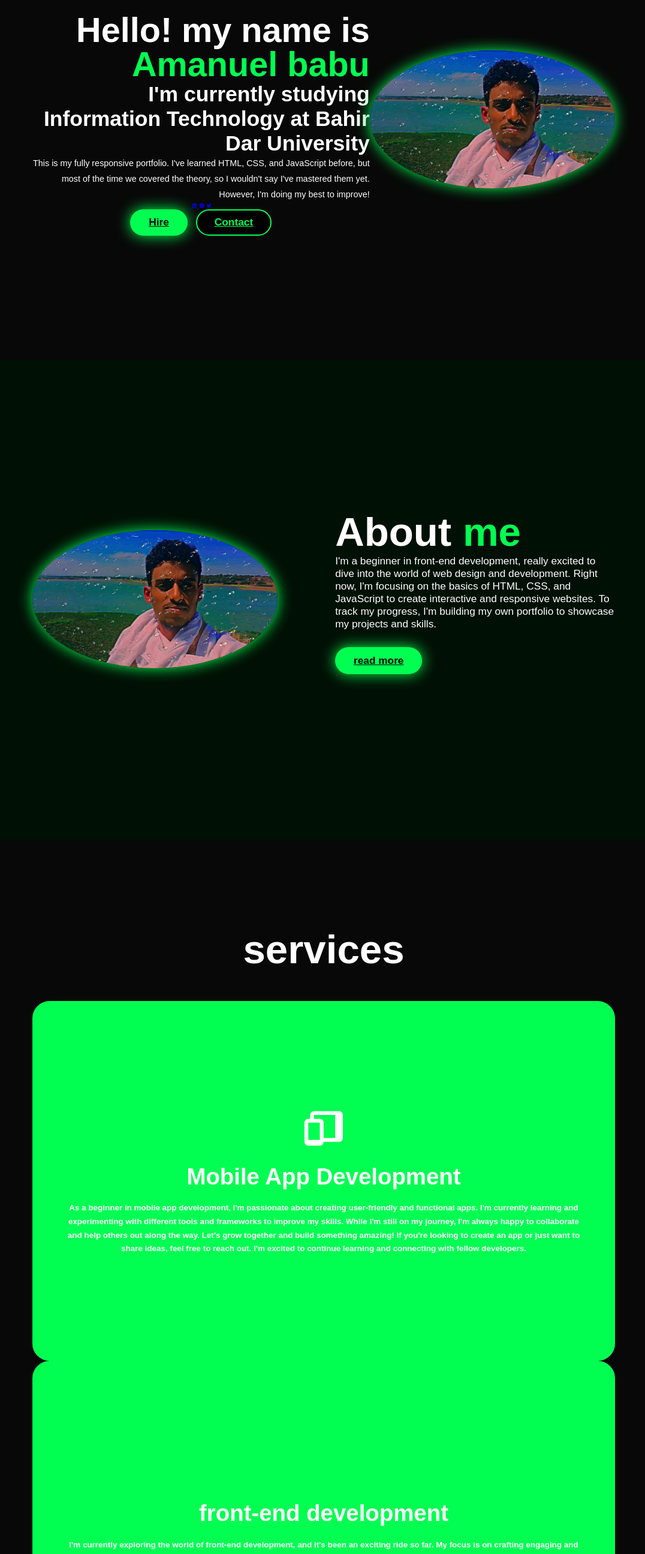
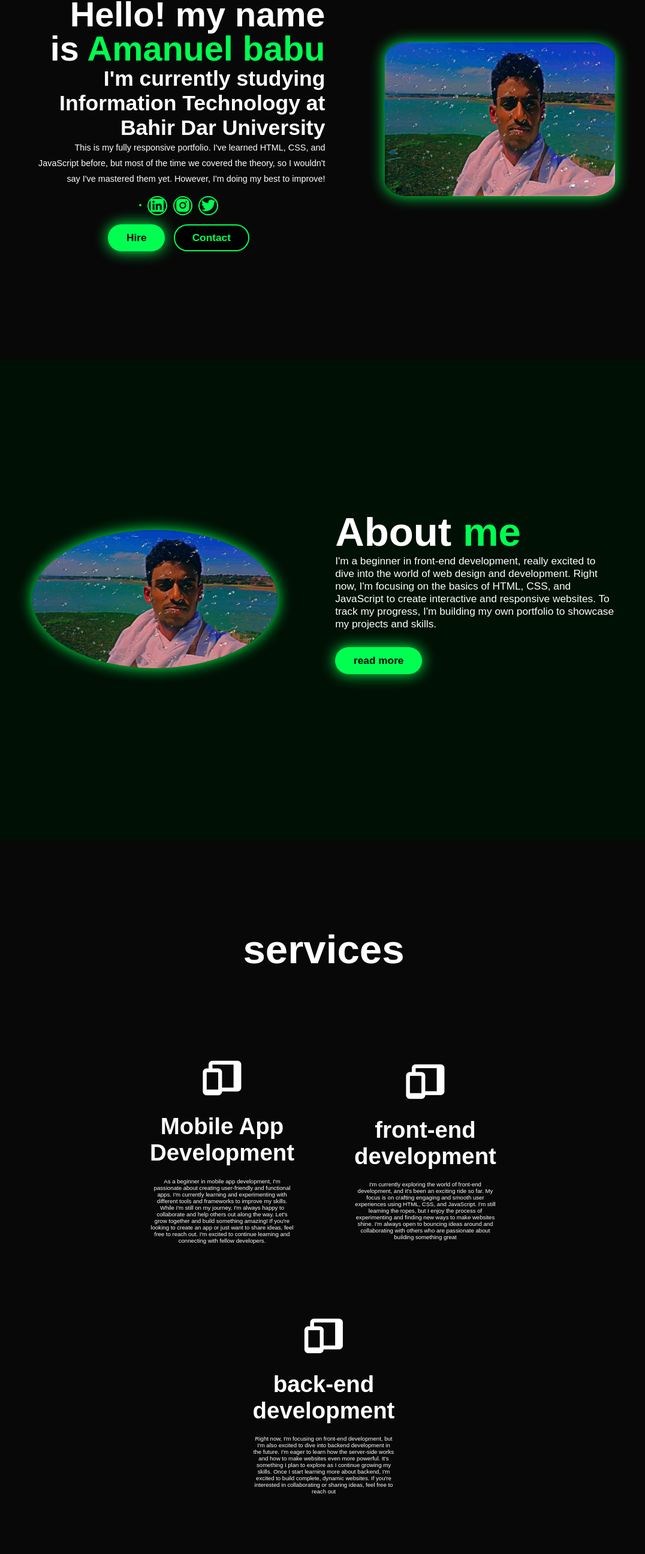
Before and after one commit to Amanu-pixel/aman-s-portfolio, a plain HTML site: page index.html in a window 1280 px wide. Shown: the part 200-2791 px from the top of the page at 60% size, without its empty margins (100-1176 px from the left). Drawn offline with nearby package versions, Linux system fonts and the light colour scheme.

Commit message:
corrects some of the user internace s

```diff
--- a/index.html
+++ b/index.html
@@ -11,7 +11,7 @@
   </head>
   <body>
     <header class="header">
-        <a href="#home" class="logo">amanuel <span>babu</span></a>
+        <a href="#home" class="logo">Amanuel <span>Babu .</span></a>
         <i class="bx bx-menu" id="menu-icon">   </i>
         <nav class="navbar">
             <a href="#home">Home</a>
@@ -48,12 +48,13 @@
       </div>
       </div>
       <div class="home-img">
-        <img src="img.jpg" alt="">
+        <img src="assets\img\img.jpg" alt="">
       </div>
     </section>
+
     <section class="about" id="about">
       <div class="about-img">
-        <img src="img.jpg">
+        <img src="assets\img\img.jpg">
       </div>
  <div class="about-content">
   <h2>About <span>me</span> </h2>
@@ -66,15 +67,18 @@
   <a href="#" class="btn" >read more</a>
  </div>
     </section>
+
    <section class="Services" id="services">
     <h2 class="heading"> services</h2>
     <div class="Service-container">
+
+
+
         <div class="service-box">
           <div class="service-info">
             <i class="bx bxs-devices"></i>
-          <h4> Mobile App Development
+            <h4>  Mobile App Development
             </h4>
-          <p>
             As a beginner in mobile app development,
             I'm passionate about creating user-friendly and functional apps.
               I'm currently learning and experimenting with different tools and
@@ -86,14 +90,12 @@
        </p>
           </div>
         </div>
-    </div>
 
       <div class="service-box">
         <div class="service-info">
-        <i class="bx bxs-code"></i>
+          <i class="bx bxs-devices"></i>
           <h4> front-end development
           </h4>
-        <p>
           I'm currently exploring the world of front-end development,
           and it's been an exciting ride so far. My focus is on crafting
             engaging and smooth user experiences using HTML, CSS, and JavaScript.
@@ -107,7 +109,7 @@
 
       <div class="service-box">
         <div class="service-info">
-        <i class="bx bxs-code-curly"></i>
+          <i class="bx bxs-devices"></i>
           <h4> back-end development
           </h4>
           Right now, I'm focusing on front-end development, but I'm also excited
@@ -117,6 +119,7 @@
               more about backend, I'm excited to build complete,
           dynamic websites. If you're interested in collaborating or sharing ideas, feel free to reach out
           </p>
+        </div>
       </div>
     </div>
    </section>
--- a/style.css
+++ b/style.css
@@ -2,7 +2,7 @@
     margin: 0;
     padding: 0;
     box-sizing: border-box;
-    text-decorati on: none;
+    text-decoration: none;
     border: none;
     outline: none;
     scroll-behavior: smooth;
@@ -79,12 +79,15 @@
   }
   .home
   {
+
     display: flex;
     align-items: center;
     justify-content: center;
+
   }
   .home-content
   {
+    margin-right: 100px;
   display: flex;
   align-items: center;
   text-align: right;
@@ -111,10 +114,12 @@ line-height: 1.8;
   }
   .home-img img
   {
-    width: 32vw;
-    border-radius: 50%;
+    width: 30vw;
+    height: 20vw;
+
+    border-radius: 10%;
     box-shadow: 0 0 25px var(--main-color);
- transition: 0.4s ease-in-out;
+    transition: 0.4s ease-in-out;
   }
 .home-img img:hover
 {
@@ -237,33 +242,34 @@ margin: 3rem 0;
  font-size: 7rem;
  margin: 5rem 0;
 }
-.services
-{
-  background-color: var(--main-color);
-color: black;
-
+.Services{
+  display: flex;
+  flex-direction: column;
+  align-items: center;
+  gap: 5rem;
+  width: 100%;
+  margin-left: 0px;
 }
 .services h2
 {
   color: var(--text-color);
+}
 
-}
-.service-container
-{
-  display: grid;
-  grid-template-columns: repeat(auto-fit, minmax(300px, 1fr));
-  align-items: center;
+.Service-container{
+  display: flex;
+  flex-wrap: wrap;
+  justify-content: center;
   gap: 2.5rem;
-
+  width: 100%;
 }
 .service-box
 {
   display: flex;
   justify-content: center;
   align-items: center;
-  background-color: var(--main-color);
-  height: 600px;
+  height: 400px;
   border-radius: 3rem;
+  width: 315px;
   cursor: pointer;
   border: 5px solid transparent;
   transition: 0.4s ease-in-out;
@@ -329,6 +335,28 @@ font-weight: 800;
   border: 2px solid var(--main-color);
   margin: 1.5rem 0;
   resize: none;
+}
+.social-icon{
+  display: flex;
+
+  justify-content: center;
+  align-items: center;
+  margin: 10px ;
+}
+
+.social-icon i{
+  margin: 5px;
+  display: inline-flex;
+  align-items: center;
+  font-size: 3rem;
+
+  background: transparent;
+  border: 2px solid var(--main-color);
+  border-radius: 50%;
+  color: var(--main-color);
+
+
+
 }
 .footer
 {
@@ -397,22 +425,15 @@ transition: 0.3s ease-in-out;
  display: block;
 
 }
-.home
-{
-  flex-direction: column-reverse;
-  margin: 5rem 0;
-  gap: 5rem;
-}
 .home-content
 {
+  background-color: white;
+  margin-right: 15px;
   align-items: center;
   text-align: center;
 
 }
-.home-img img{
-  width: 52vw;
 
-}
 .about
 {
   flex-direction: column-reverse;
```
Also changed, not shown: assets/img/img.jpg (renamed from img.jpg). Lines whose indentation alone changed are shown as unchanged.
